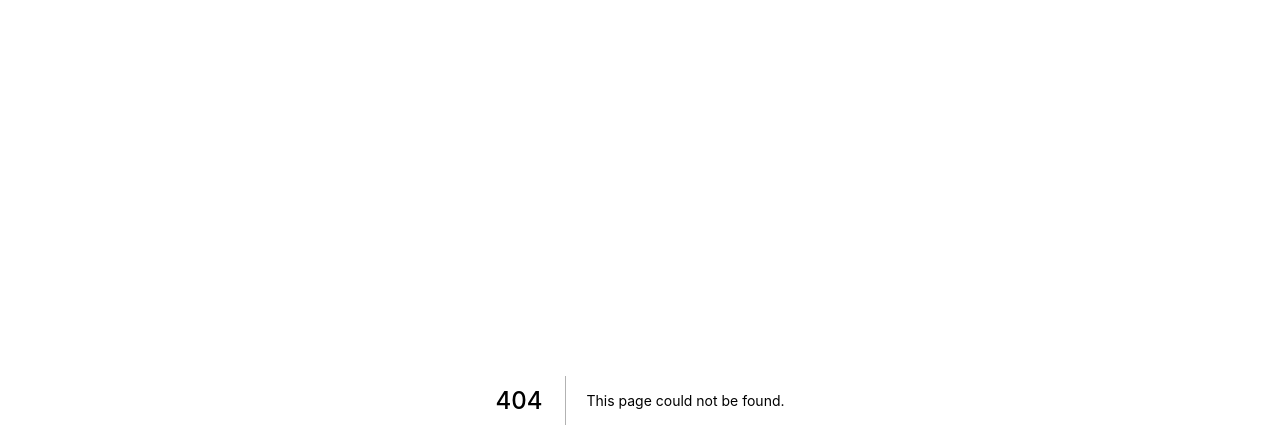
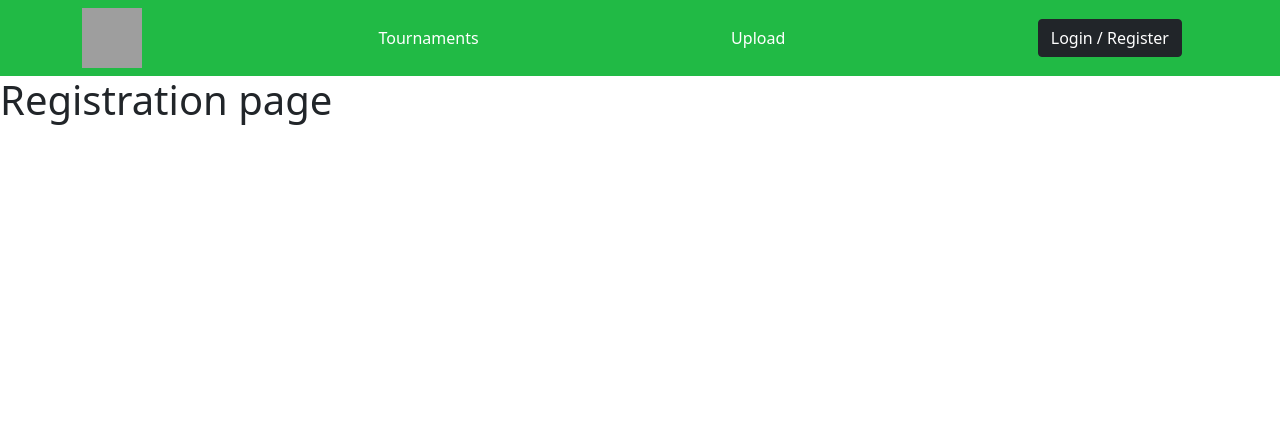
Before and after one commit to toasterudel/slippi-replays, a Next.js app: page /register in a window 1280 px wide. Before the commit this address had no page. Shown: the top 448 px of the page. Built offline with nearby package versions, Linux system fonts and the light colour scheme; grey boxes are pictures that could not be loaded.

Commit message:
Added registration page route

```diff
--- a/components/Login.jsx
+++ b/components/Login.jsx
@@ -25,7 +25,7 @@ export default function Login(props) {
                         <Button varaint="dark" onClick={() => {
                             //  Not sure why I have to do this instead of a simple href
                             handleHideModal();
-                            window.location.replace("./tournaments/TBH7");
+                            window.location.replace("./register");
                         }}>Create an Account</Button>
                     </Modal.Footer>
                 </Modal>
--- /dev/null
+++ b/pages/register.jsx
@@ -0,0 +1,11 @@
+import MyNavbar from "../components/MyNavbar";
+
+
+export default function Signup() {
+
+
+    return (<>
+        <MyNavbar />
+        <h1>Registration page</h1>
+    </>)
+}
```
